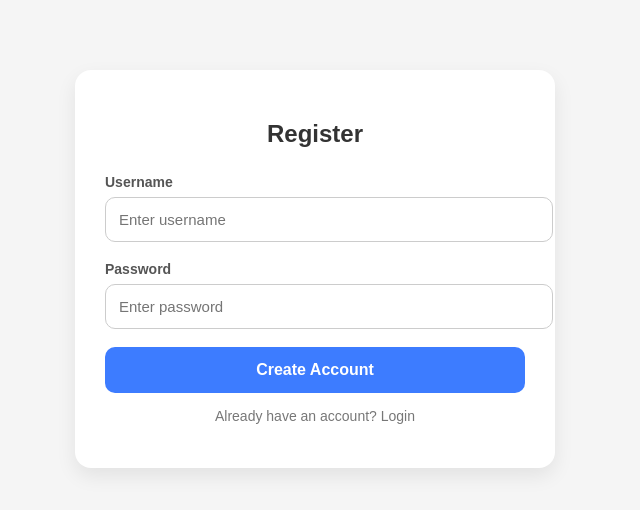
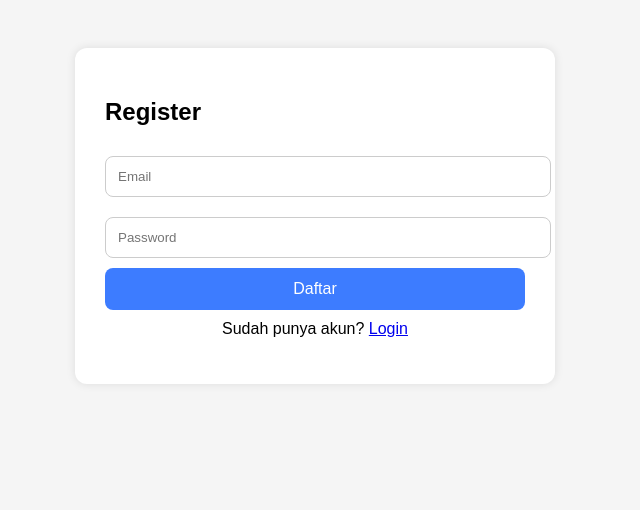
Before and after one commit to LMvoice/LM-Voice-Lab, a plain HTML site: page index.html in a window 1280 px wide. Shown: the whole page, without its empty margins (325-965 px from the left). Drawn offline with Linux system fonts and the light colour scheme; no server answers.

Commit message:
Refactor registration form layout and styles

```diff
--- a/index.html
+++ b/index.html
@@ -1,98 +1,29 @@
 <!DOCTYPE html>
-<html lang="en">
+<html>
 <head>
-    <meta charset="UTF-8">
-    <meta name="viewport" content="width=device-width, initial-scale=1.0">
     <title>Register</title>
-
     <style>
-        body {
-            margin: 0;
-            padding: 0;
-            font-family: Arial, sans-serif;
-            background: #f5f5f5;
-        }
-
-        .container {
-            max-width: 420px;
-            margin: 70px auto;
-            background: #ffffff;
-            padding: 30px;
-            border-radius: 16px;
-            box-shadow: 0 8px 20px rgba(0,0,0,0.08);
-        }
-
-        h2 {
-            text-align: center;
-            margin-bottom: 25px;
-            font-size: 24px;
-            color: #333;
-        }
-
-        label {
-            font-weight: bold;
-            font-size: 14px;
-            color: #555;
-        }
-
-        input {
-            width: 100%;
-            padding: 13px;
-            margin-top: 6px;
-            margin-bottom: 18px;
-            border: 1.5px solid #ccc;
-            border-radius: 10px;
-            font-size: 15px;
-            outline: none;
-            transition: 0.2s;
-        }
-
-        input:focus {
-            border-color: #3d7cff;
-            box-shadow: 0 0 6px rgba(61,124,255,0.35);
-        }
-
-        .btn {
-            width: 100%;
-            background: #3d7cff;
-            padding: 14px;
-            border: none;
-            border-radius: 10px;
-            font-size: 16px;
-            color: white;
-            cursor: pointer;
-            font-weight: bold;
-            transition: 0.2s;
-        }
-
-        .btn:hover {
-            background: #2f66d1;
-        }
-
-        .footer-text {
-            text-align: center;
-            margin-top: 15px;
-            color: #777;
-            font-size: 14px;
-        }
+        body { font-family: Arial; background:#f5f5f5; padding:40px; }
+        .box { max-width:420px; margin:auto; background:white; padding:30px; border-radius:12px; box-shadow:0 0 10px rgba(0,0,0,0.1); }
+        input { width:100%; padding:12px; margin:10px 0; border-radius:8px; border:1px solid #ccc; }
+        button { width:100%; padding:12px; background:#3d7cff; border:none; color:white; font-size:16px; border-radius:8px; }
+        p { text-align:center; margin-top:10px; }
     </style>
 </head>
-
 <body>
 
-    <div class="container">
-        <h2>Register</h2>
+<div class="box">
+    <h2>Register</h2>
 
-        <label>Username</label>
-        <input type="text" placeholder="Enter username" required>
+    <input id="regEmail" type="email" placeholder="Email">
+    <input id="regPassword" type="password" placeholder="Password">
 
-        <label>Password</label>
-        <input type="password" placeholder="Enter password" required>
+    <button onclick="register()">Daftar</button>
 
-        <button class="btn">Create Account</button>
+    <p>Sudah punya akun? <a href="index.html">Login</a></p>
+</div>
 
-        <p class="footer-text">Already have an account? Login</p>
-    </div>
+<script type="module" src="script.js"></script>
 
 </body>
 </html>
```
